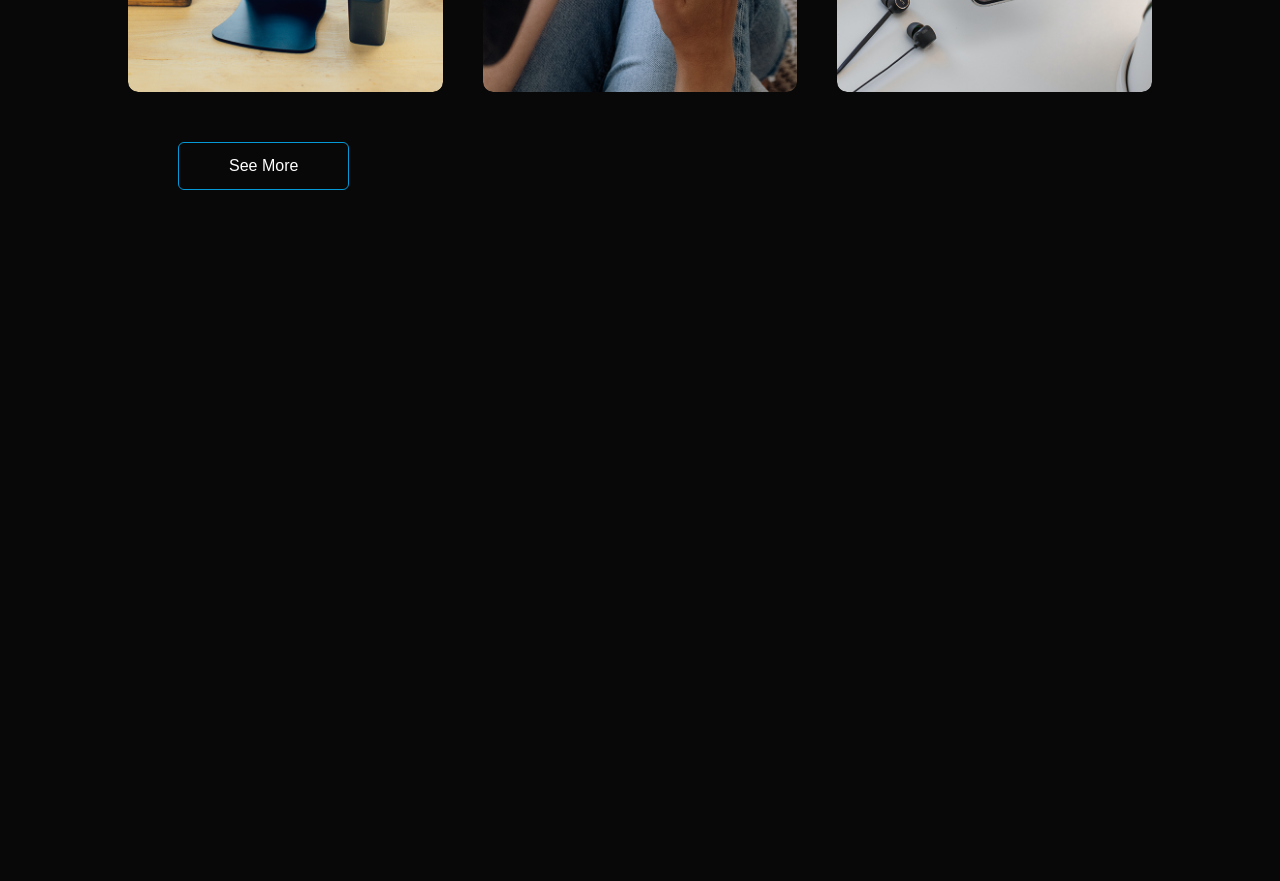
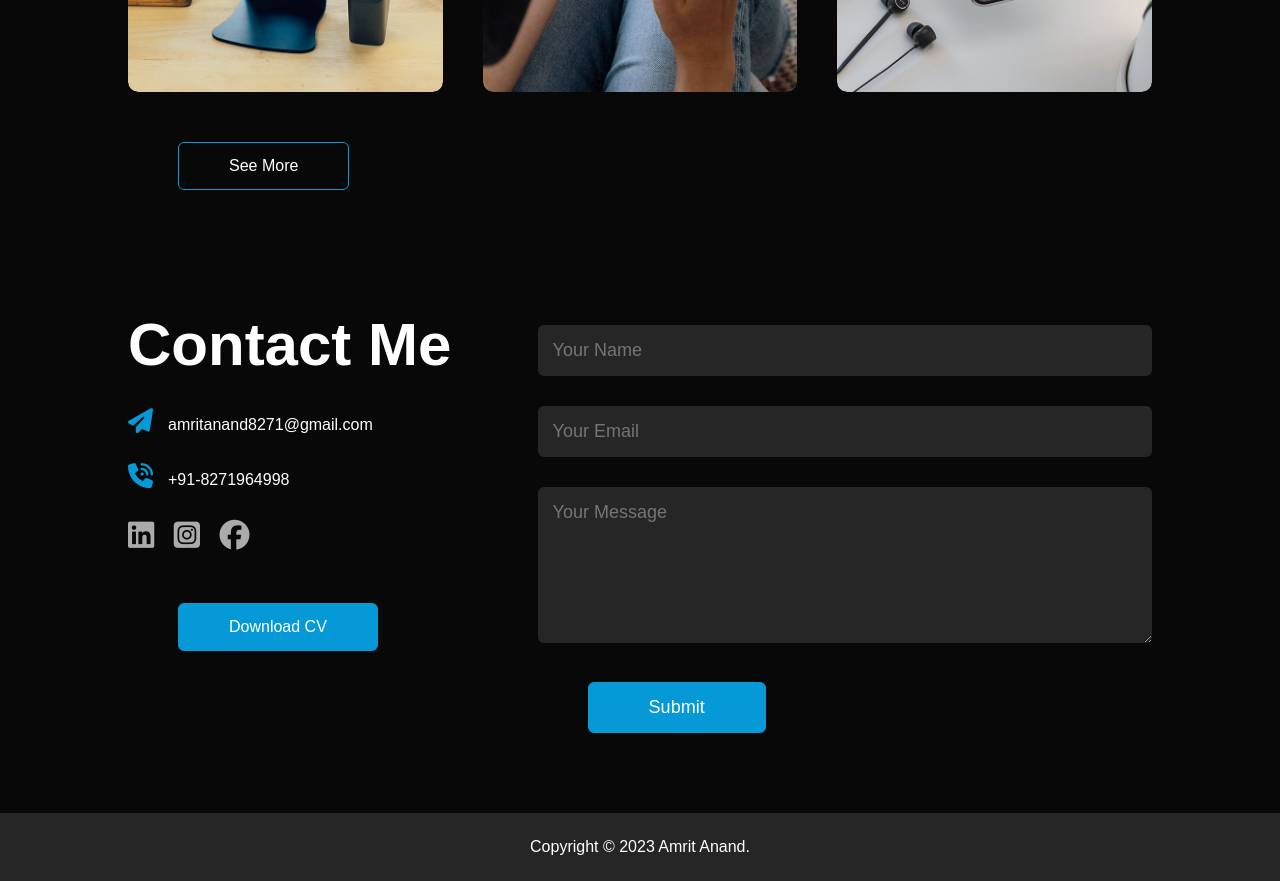
Before and after one commit to amrit12001703/personal-portfolio, a plain HTML site: page index.html in a window 1280 px wide. Shown: the part 2585-3466 px from the top of the page. Before the commit the page ends 2885 px from the top, so only its background shows below. Drawn offline with Linux system fonts and the light colour scheme.

Commit message:
Add Contact Section

```diff
--- a/index.html
+++ b/index.html
@@ -163,6 +163,37 @@
             <a href="#" class="btn">See More</a>
         </div>
     </div>
+    <!-- ---------------------------Contact-------------------------- -->
+    <div class="contact">
+        <div class="container">
+            <div class="row">
+                <div class="contact-left">
+                    <h1 class="sub-title">Contact Me</h1>
+                    <p><i class="fa-solid fa-paper-plane"></i>amritanand8271@gmail.com</p>
+                    <p><i class="fa-solid fa-phone-volume"></i>+91-8271964998</p>
+                    <div class="social-icons">
+                        <a href="https://www.linkedin.com/in/amrit-anand-579728159/"><i class="fa-brands fa-linkedin"></i></a>
+                        <a href="https://www.instagram.com/its__amrit__singh__/"><i class="fa-brands fa-square-instagram"></i></a>
+                        <a href="https://www.facebook.com/amrit.raj.568294"><i class="fa-brands fa-facebook"></i></a>
+                    </div>
+                    <a href="images/Amrit_CV.pdf" download class="btn btn2">Download CV</a>
+                </div>
+                <div class="contact-right">
+                    <form>
+                        <input type="text" name="Name" placeholder="Your Name" required>
+                        <input type="email" name="email" placeholder="Your Email" required>
+                        <textarea name="Message" rows="6" placeholder="Your Message"></textarea>
+                        <button type="submit" class="btn btn2">Submit</button>
+                    </form>
+                </div>
+            </div>
+        </div>
+        <div class="copyright">
+            <p>Copyright © 2023 Amrit Anand.</p>
+        </div>
+    </div>
+
+
     <script>
         var tablinks = document.getElementsByClassName("tab-links");
         var tabcontents = document.getElementsByClassName("tab-contents");
--- a/style.css
+++ b/style.css
@@ -294,3 +294,84 @@ transform: scale(1.1);
 .btn:hover{
     background: #0599d8;
 }
+
+
+/* --------------------------Contact------------------------ */
+
+.contact-left{
+    flex-basis: 35%;
+}
+
+.contact-right{
+    flex-basis: 60%;
+}
+
+.contact-left p{
+    margin-top: 30px;
+}
+
+.contact-left p i{
+    color: #0599d8;
+    margin-right: 15px;
+    font-size: 25px;
+}
+
+.social-icons{
+    margin-top: 30px;
+}
+
+.social-icons a{
+    text-decoration: none;
+    font-size: 30px;
+    margin-right: 15px;
+    color: #ababab;
+    display: inline-block;
+    transition: transform 0.5s;
+}
+
+.social-icons a:hover{
+    color: #0599d8;
+    transform: translateY(-5px);
+}
+
+.btn.btn2{
+    display: inline-block;
+    background: #0599d8;
+}
+
+.contact-right{
+    width: 100%;
+}
+
+form input, form textarea{
+    width: 100%;
+    border: 0;
+    outline: none;
+    background: #262626;
+    padding: 15px;
+    margin: 15px 0;
+    color: #fff;
+    font-size: 18px;
+    border-radius: 6px;
+}
+
+form .btn2{
+    padding: 14px 60px;
+    font-size: 18px;
+    margin-top: 20px;
+    cursor: pointer;
+}
+
+.copyright{
+    width:100%;
+    text-align: center;
+    padding: 25px 0;
+    background: #262626;
+    font-weight: 300;
+    margin-top: 20px;
+}
+
+.copyright i{
+    color: #0599d8;
+}
+/* ----------------------------css for small screens------------------- */
```
Also changed, not shown: 2 other files.
